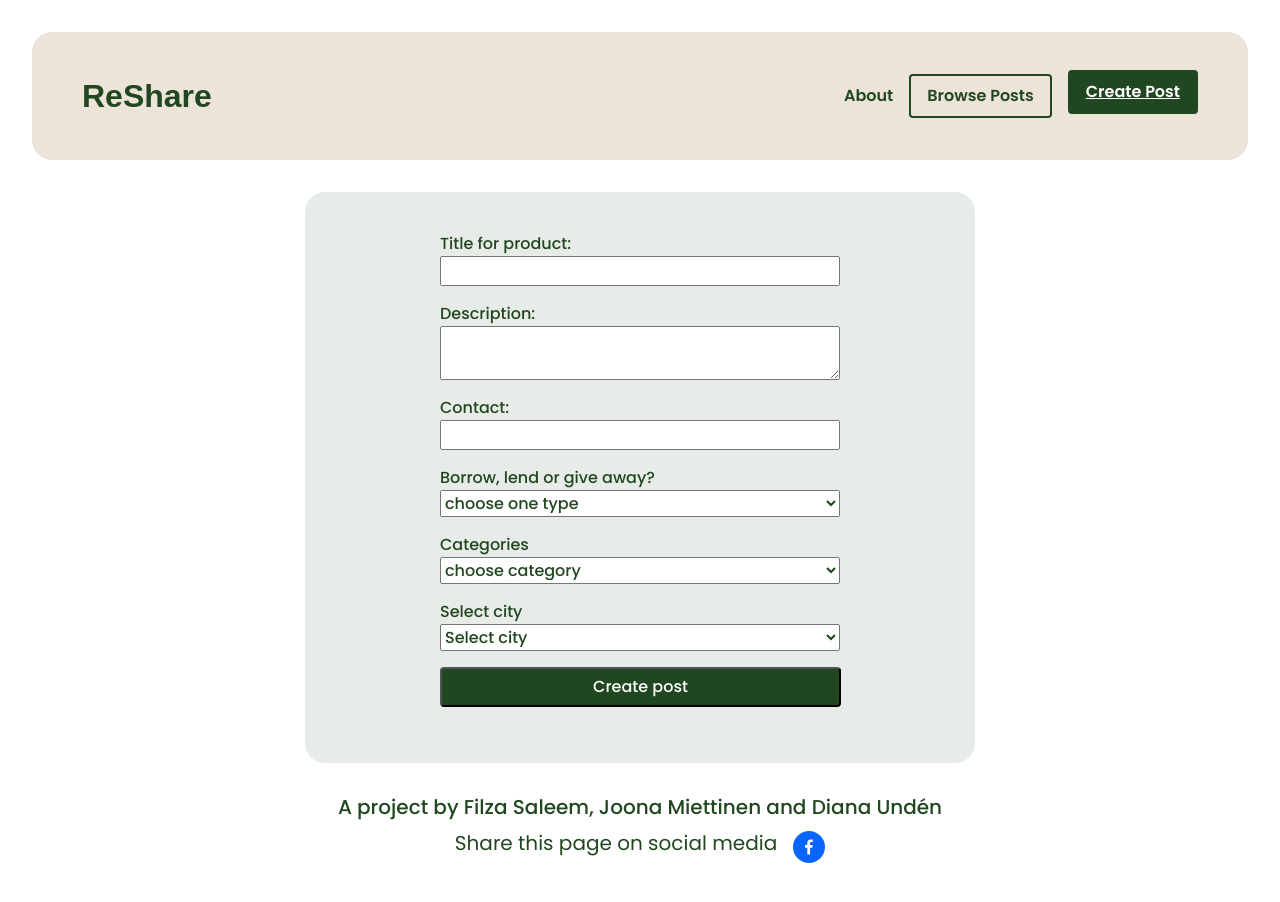
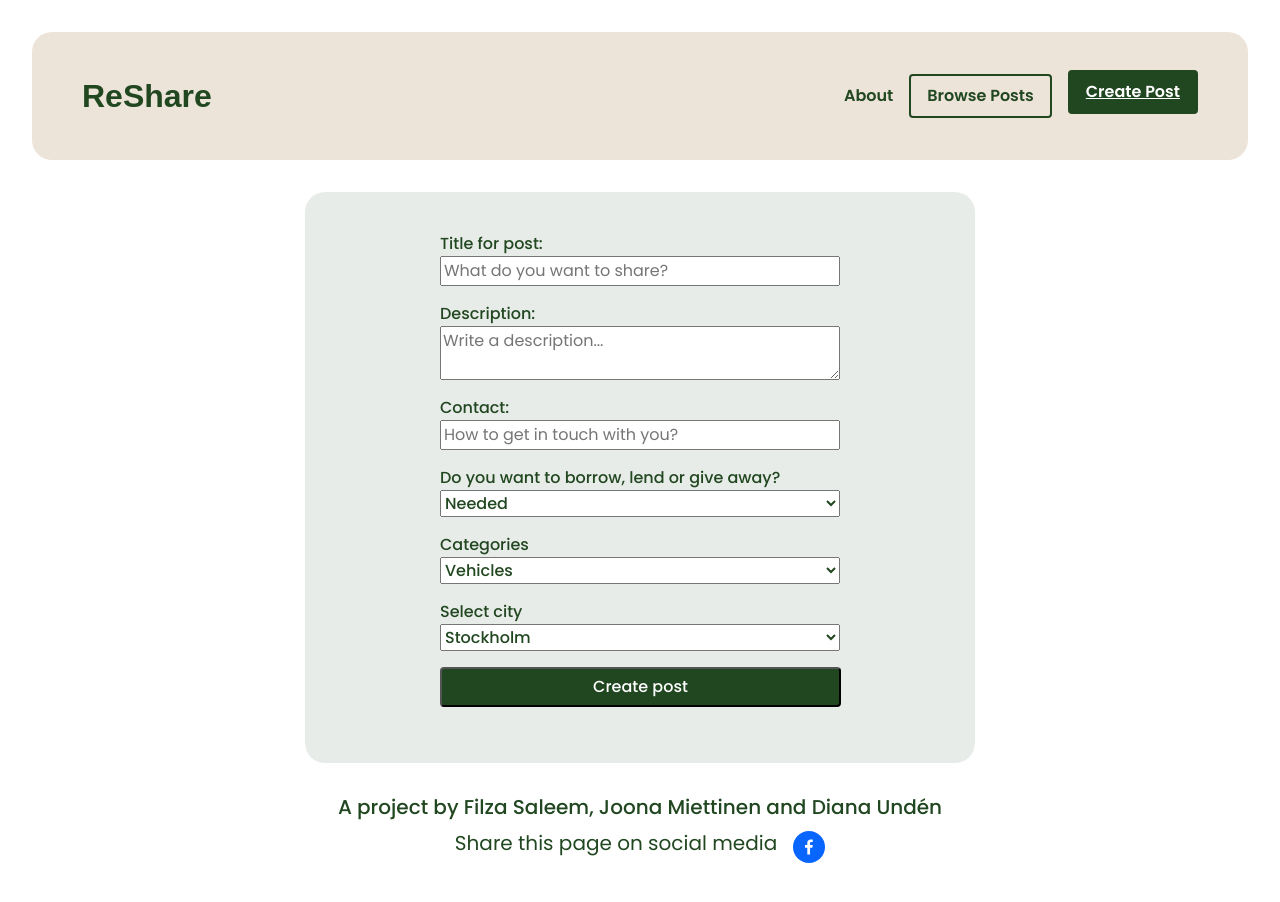
Before and after one commit to Vardagsbruket/ReShare, a React (Vite) app: page /create-post in a window 1280 px wide. Shown: the top 902 px of the page. Built offline with nearby package versions, Linux system fonts and the light colour scheme; data requests are answered from the project's data file; the HTML template or start-up script is replaced by a standard one; a web font is replaced by a local one.

Commit message:
Revert "Images (#31)" (#32)
This reverts commit cdc559eda5962f20d0ccb8b3cae2920109837256.

```diff
--- a/src/components/CardPost.jsx
+++ b/src/components/CardPost.jsx
@@ -25,7 +25,7 @@ export const CardPost = ({ post }) => {
     case 'Toys':
         imgPlaceHolder = toys;
         break;
-    case 'Clothes & shoes':
+    case 'clothes & shoes':
         imgPlaceHolder = clothes;
         break;
     case 'Tools & machines':
@@ -46,8 +46,6 @@ export const CardPost = ({ post }) => {
     case 'Other':
       imgPlaceHolder = other;
       break;
-      default:
-      imgPlaceHolder = other;
   }
 
   console.log(post.category);
--- a/src/components/CreatePost.jsx
+++ b/src/components/CreatePost.jsx
@@ -62,29 +62,41 @@ export const CreatePost = () => {
 
   return (
     <form className="create-post-form" onSubmit={handleFormSubmit}>
-      <label htmlFor="postTitle">Title for product:</label>
+      <label htmlFor="postTitle">Title for post:</label>
       <input
         type="text"
         id="postTitle"
+        required
+        placeholder="What do you want to share?"
         onChange={(e) => handleChange("postTitle", e.target.value)}
       ></input>
 
       <label htmlFor="description">Description:</label>
       <textarea
         id="description"
+        required
+        placeholder="Write a description..."
         onChange={(e) => handleChange("description", e.target.value)}
       ></textarea>
 
       <label htmlFor="contactInfo">Contact:</label>
       <input
         type="text"
+        required
         id="contactInfo"
+        placeholder="How to get in touch with you?"
         onChange={(e) => handleChange("contactInfo", e.target.value)}
       ></input>
 
-      <label htmlFor="type">Borrow, lend or give away?</label>
-      <select id="type" onChange={(e) => handleChange("type", e.target.value)}>
-        <option value="">choose one type</option>
+      <label htmlFor="type">Do you want to borrow, lend or give away?</label>
+      <select
+        id="type"
+        required
+        onChange={(e) => handleChange("type", e.target.value)}
+      >
+        <option value="" disabled>
+          Borrow, lend or give away?
+        </option>
         <option value="Needed">Needed</option>
         <option value="Available">Available</option>
         <option value="Give away">Give away</option>
@@ -93,9 +105,12 @@ export const CreatePost = () => {
       <label htmlFor="category">Categories</label>
       <select
         id="category"
+        required
         onChange={(e) => handleChange("category", e.target.value)}
       >
-        <option value="">choose category</option>
+        <option value="" disabled>
+          Choose category
+        </option>
         {categoryList.slice(1).map((category, index) => (
           <option key={index}>{category}</option>
         ))}
@@ -103,16 +118,17 @@ export const CreatePost = () => {
       <label htmlFor="category">Select city</label>
       <select
         id="category"
+        required
         onChange={(e) => handleChange("city", e.target.value)}
       >
-        <option value="">Select city</option>
+        <option value="" disabled>
+          Choose a city
+        </option>
         {cityList.slice(1).map((city, index) => (
           <option key={index}>{city}</option>
         ))}
       </select>
-      {/* { <label htmlFor="image">Upload Image:</label>
-      <input type="file" id="image" onChange={(e)=> setImage(e.target.files[0])} /> */}
-      <input type="submit" value="Create post" />
+      <input type="submit" value="Create post" className="submit" />
     </form>
   );
 };
```
Also changed, not shown: src/reducers/postSlice.js (line endings or trailing spaces).
